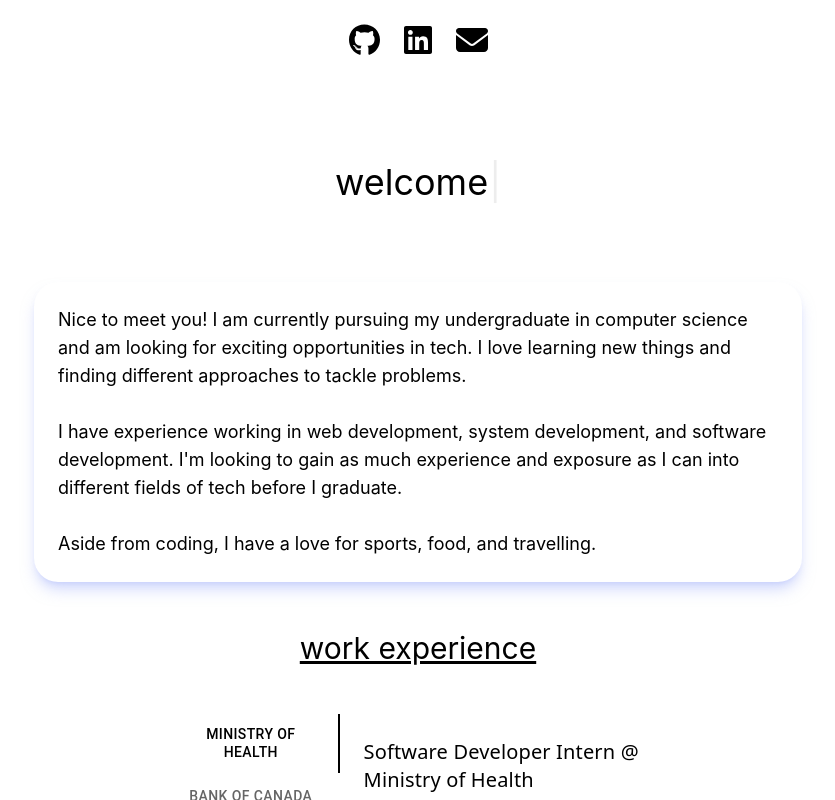
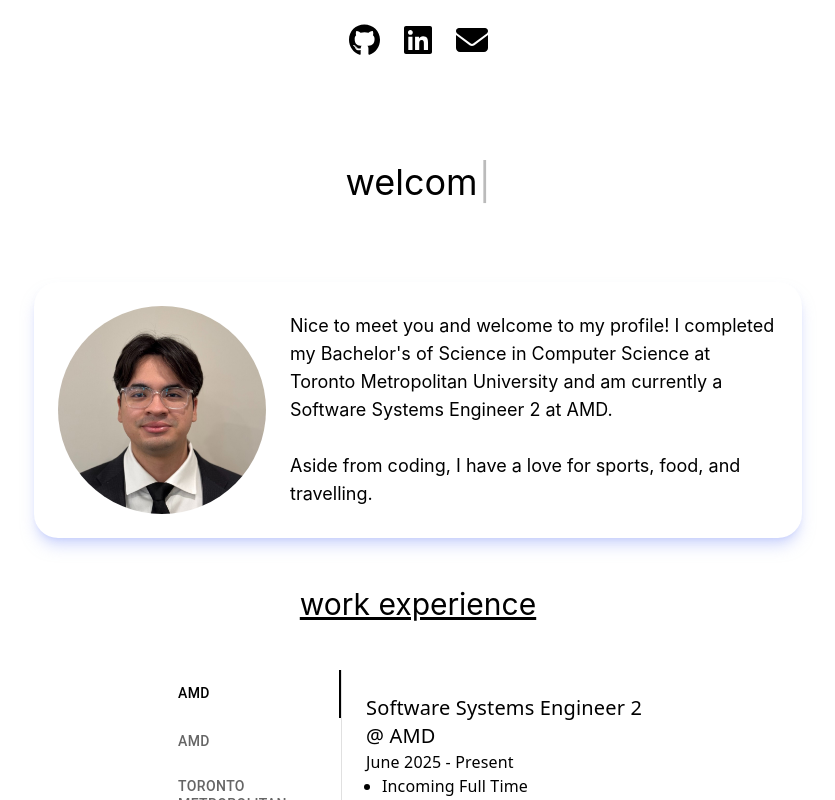
Before and after one commit to bencostas/bencostas.github.io, a React (Create React App) app: page / in a window 1280 px wide. Shown: the top 800 px of the page, without its empty margins (222-1057 px from the left). Built offline with nearby package versions, Linux system fonts and the light colour scheme.

Commit message:
updating website

```diff
--- a/src/Components/JobTabs.js
+++ b/src/Components/JobTabs.js
@@ -15,6 +15,7 @@
       id={`vertical-tabpanel-${index}`}
       aria-labelledby={`vertical-tab-${index}`}
       {...other}
+      style={{ width: "100%" }}
     >
       {value === index && (
         <Box sx={{ p: 3 }}>
@@ -69,28 +70,41 @@
               backgroundColor: "black",
             },
           }}
-          style={{ minWidth: "11.1em" }}
-          sx={{ borderRight: "1px", borderColor: "divider", textAlign: "left" }}
+          sx={{
+            borderRight: 1,
+            borderColor: "divider",
+            width: 180, // fixed width for tab section
+            minWidth: 180,
+            maxWidth: 180,
+          }}
         >
           {data.map((tabData, index) => (
-            <Tab label={tabData.company} {...a11yProps(index)} />
+            <Tab
+              key={index}
+              label={tabData.company}
+              {...a11yProps(index)}
+              sx={{ alignItems: "flex-start", textAlign: "left" }}
+            />
           ))}
         </Tabs>
+
+        <Box sx={{ flexGrow: 1 }}>
           {data.map((tabData, index) => (
-          <TabPanel value={value} index={index}>
+            <TabPanel key={index} value={value} index={index}>
               <div className="text-left font-sans text-clip">
                 <div className="text-xl font-sans">
-                {tabData["title"]} @ {tabData["company"]}
+                  {tabData.title} @ {tabData.company}
                 </div>
-              {tabData["date"]}
-              <ul className="text-base list-outside list-disc">
-                {tabData["desc"].map((d, i) => {
-                  return <li key={i}>{d}</li>;
-                })}
+                {tabData.date}
+                <ul className="text-base list-outside list-disc pl-4">
+                  {tabData.desc.map((d, i) => (
+                    <li key={i}>{d}</li>
+                  ))}
                 </ul>
               </div>
             </TabPanel>
           ))}
+        </Box>
       </Box>
     </div>
   );
--- a/src/Components/Jobs.js
+++ b/src/Components/Jobs.js
@@ -9,7 +9,7 @@
         work experience
       </div>
       <div className="flex items-center flex-col">
-        <JobTabs data={Jobs} />
+        <JobTabs data={Jobs.reverse()} />
       </div>
     </>
   );
--- a/src/Components/MainBody.js
+++ b/src/Components/MainBody.js
@@ -1,9 +1,9 @@
 import React from "react";
 import TypeWriter from "typewriter-effect";
+import headshot from "../Data/headshot.jpg";
 
 const MainBody = () => {
   return (
-    <>
     <div className="flex items-center flex-col">
       <div className="text-4xl py-20">
         <TypeWriter
@@ -15,23 +15,22 @@
         />
       </div>
 
-        <div className="rounded-3xl text-lg shadow-lg shadow-indigo-300/50 text-left self-auto w-full lg:w-3/5 2xl:w-2/5 p-6 list-disc">
-          Nice to meet you! I am currently pursuing my undergraduate in computer
-          science and am looking for exciting opportunities in tech. I love
-          learning new things and finding different approaches to tackle
-          problems.
-          <br />
-          <br />
-          I have experience working in web development, system development, and
-          software development. I'm looking to gain as much experience and
-          exposure as I can into different fields of tech before I graduate.
+      <div className="flex flex-row items-center gap-6 rounded-3xl text-lg shadow-lg shadow-indigo-300/50 text-left w-full lg:w-3/5 2xl:w-2/5 p-6">
+        <img
+          className="w-52 h-52 object-cover rounded-full"
+          src={headshot}
+          alt="Me!"
+        />
+        <div>
+          Nice to meet you and welcome to my profile! I completed my Bachelor's
+          of Science in Computer Science at Toronto Metropolitan University and
+          am currently a Software Systems Engineer 2 at AMD.
           <br />
           <br />
           Aside from coding, I have a love for sports, food, and travelling.
-          <br />
         </div>
       </div>
-    </>
+    </div>
   );
 };
 
--- a/src/Data/JobData.js
+++ b/src/Data/JobData.js
@@ -14,11 +14,9 @@
     title: "Systems Developer Intern",
     date: "Sept. 2022 - Apr. 2023",
     desc: [
-      "Configured API Gateways within an internal multi-system architecture using Broadcom Enterprise Software, providing secure access to regulatory reporting systems for 30,000+ financial services firms throughout Canada.",
+      "Configured API Gateways within an internal multi-system architecture using Broadcom Enterprise Software, providing secure access to regulatory reporting systems for 30,000+ financial services firms throughout Canada",
       "Leveraged IAM systems (CyberArk, SailPoint, ServiceNow) to configure reverse web proxies, firewalls, and external user whitelisting, and conducted smoke testing to validate system stability.",
-      "Prototyped the redesign of the user portal using Figma and JavaScript, providing modernized changes to existing features.",
-      "Reduced manual configuration by resolving 30+ coding defects such as hard-coded variables, functions, and RegEx.",
-      "Organized and performed a large-scale SQL dump to migrate extensive data and code between 2 data centers. Communicated with external partners to ensure seamless integration and testing of impacted applications",
+      "Organized and performed a large-scale SQL dump to migrate extensive data and code between 2 data centers.",
     ],
   },
   {
@@ -32,12 +30,11 @@
   {
     company: "Toronto Metropolitan University",
     title: "Undergraduate Research Assistant",
-    date: "Oct. 2023 - Present",
+    date: "Oct. 2023 - Aug. 2025",
     desc: [
-      "Utilized React to maintain and develop key features for SimSnap, a multi-device educational biological simulation platform, by implementing HCI research and designs into 10+ scalable front-end components.",
-      "Researched and resolved 5+ system architecture challenges, including data duplication, data visualization, and user session management, leveraging Node.js, Socket.io, and MongoDB to improve post-simulation feedback accuracy.",
-      "Used Postman and Express to create REST APIs, enabling data exchange between internal pages and external applications.",
-      "Employed AWS EC2 and Asana for project deployment and management, distributing the application to research partners from UW-Madison and UIUC, facilitating real-time student data collection to drive future improvements.",
+      "Utilized React to maintain and develop key features for SimSnap, a multi-device educational biological simulation platform, by implementing HCI research and designs into 20+ scalable front-end components.",
+      "Resolved system architecture errors such as data duplication and synchronization inconsistencies using Node.js, Socket.io, and MongoDB, optimizing real-time collaboration by reducing delays by 30ms and ensuring accurate data logging.",
+      "Automated deployment to AWS EC2 by developing a Powershell pipeline, reducing manual efforts by 85% and enabling real-time student data collection for research partners at UW-Madison and UIUC.",
     ],
   },
   {
@@ -45,12 +42,18 @@
     title: "Software Engineer Intern",
     date: "Sept. 2024 - Apr. 2025",
     desc: [
-      "Developed new features for two internal web applications: a KPI Report Dashboard and an Automated Benchmark Tool using Vite, React, Redux, and ChakraUI, providing performance data to accelerate QA and UAT processes by 48/hours a week.",
-      "Constructed a unified backend by migrating legacy REST API architecture from .NET and MS SQL to Express and Snowflake, improving scalability and maintainability while supporting 3 critical applications.",
+      "Developed new features for two internal web applications: a KPI Report Dashboard and an Automated Benchmark Tool using Vite, React, Redux, and ChakraUI, providing performance data to accelerate QA and UAT processes by 48 hours a week.",
+      "Constructed a unified backend by migrating legacy REST API architecture from .NET and MS SQL to Express and Snowflake, improving scalability and maintainability while supporting 4 critical applications.",
       "Leveraged Chart.js to visualize and dynamically render testing results and KPI reports for stakeholders, generating insights to improve upcoming AMD GPU and Adrenalin releases.",
-      "Integrated Vertex AI API to enhance chart generation capabilities, streamlining user experience by enabling custom charts for benchmarking performance data and conducting A/B testing.",
+      "Created a chatbot using OpenAI API to generate custom charts and deliver analysis and insights on raw performance data",
     ],
+  },
+  {
+    company: "AMD",
+    title: "Software Systems Engineer 2",
+    date: "June 2025 - Present",
+    desc: ["Incoming Full Time"],
   },
 ];
 
-export default Jobs;
+export default Jobs.reverse();
```
Also changed, not shown: src/Data/headshot.jpg (added). Lines whose indentation alone changed are shown as unchanged.
